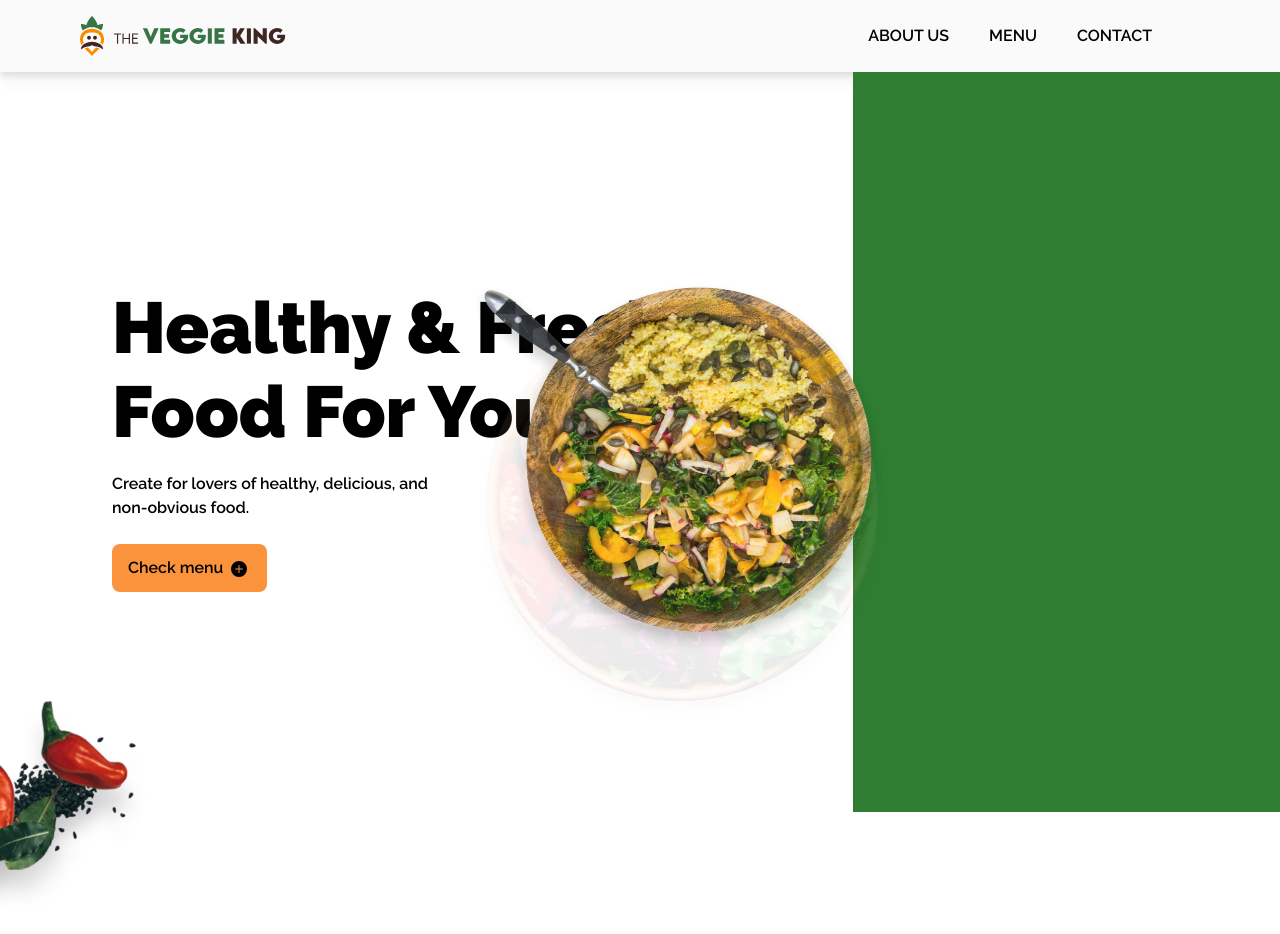
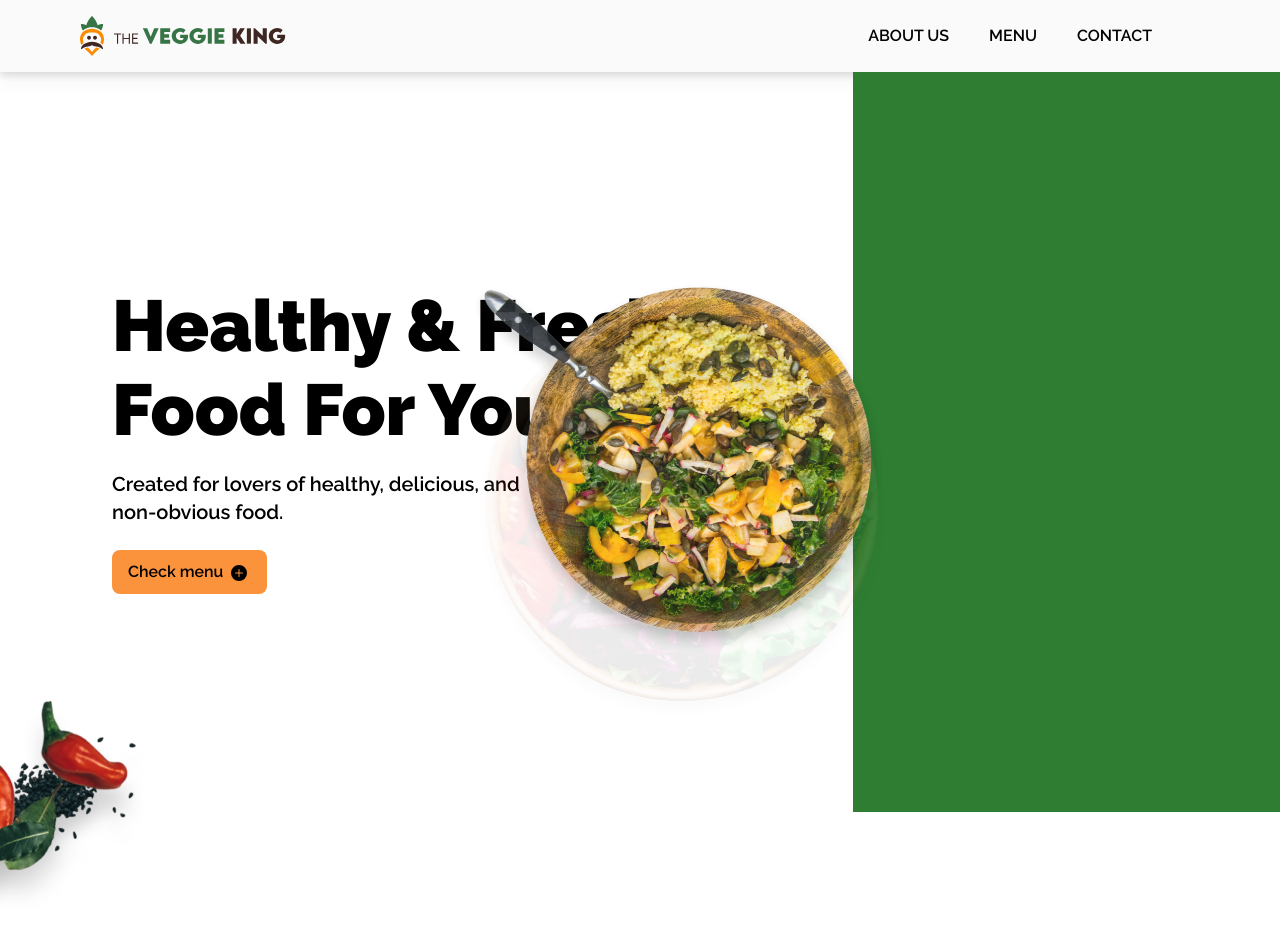
Before and after one commit to cnlawrence/big-dev-soon-the-veggie-king-freerun-3omtwb, a Vue app: page / in a window 1280 px wide. Shown: the top 934 px of the page. Built offline with nearby package versions, Linux system fonts and the light colour scheme; what tw-elements would draw is missing.

Commit message:
Style changes for Hero Home

```diff
--- a/src/components/HomeHero.vue
+++ b/src/components/HomeHero.vue
@@ -15,11 +15,13 @@ onMounted(() => {
           <div class="pb-3">Healthy & Fresh</div>
           <div>Food For You</div>
         </div>
-        <div class="py-6">
-          Create for lovers of healthy, delicious, and <br />
+        <div class="text-xl py-6">
+          Created for lovers of healthy, delicious, and <br />
           non-obvious food.
         </div>
-        <button class="bg-orange-400 hover:bg-orange-300 rounded-lg py-3 px-4">
+        <button
+          class="bg-orange-400 hover:bg-orange-300 rounded-lg py-2.5 px-4"
+        >
           Check menu
           <svg
             class="inline mx-1"
```
